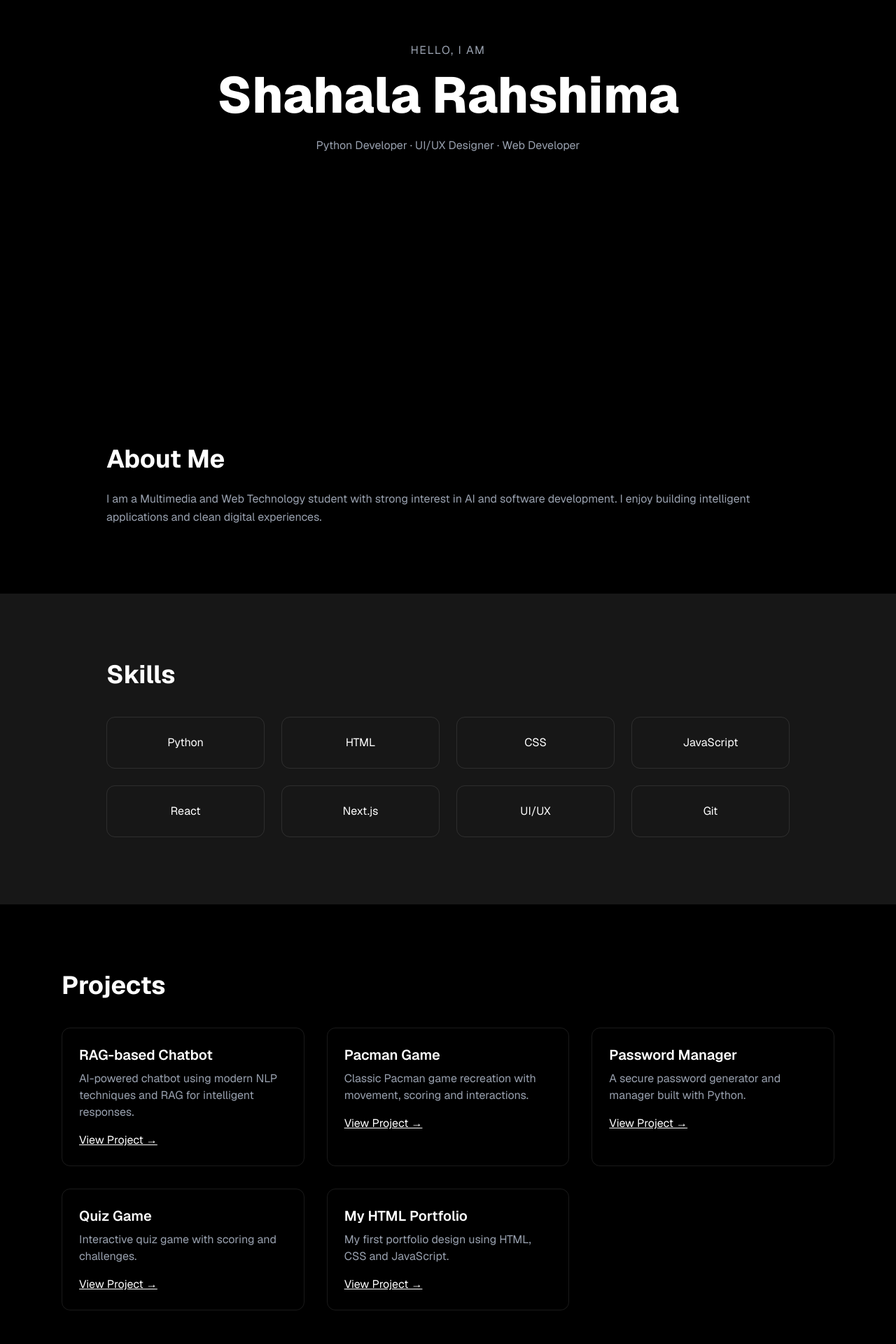
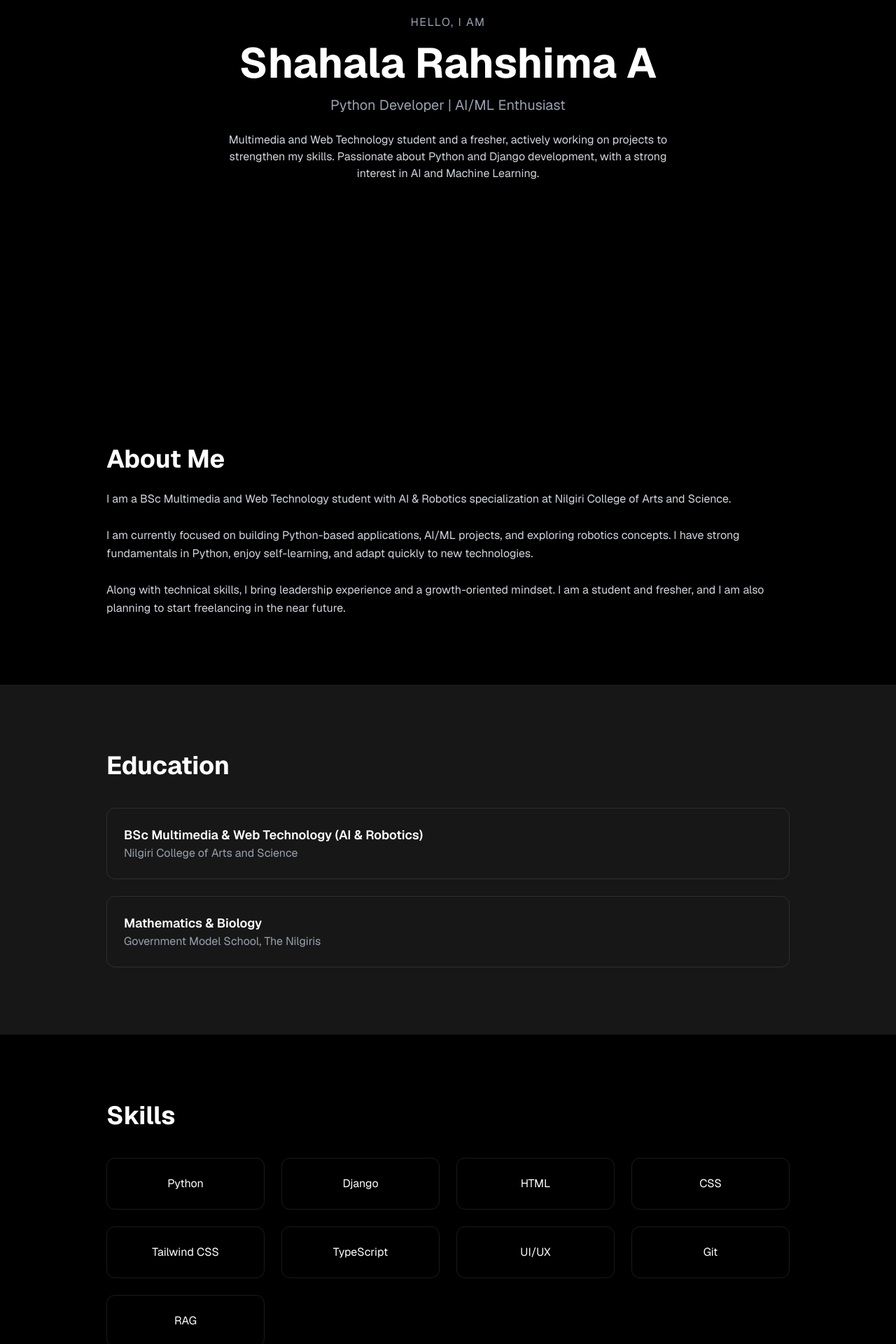
Before and after one commit to Shahala10/my-portfolio, a Next.js app: page / in a window 1280 px wide. Shown: the part 260-2180 px from the top of the page at 70% size. Built offline with nearby package versions, Linux system fonts and the light colour scheme.

Commit message:
Update portfolio content and structure

```diff
--- a/app/page.tsx
+++ b/app/page.tsx
@@ -6,28 +6,28 @@ import { useState } from "react";
 /* ================= PROJECT DATA ================= */
 const projects = [
   {
-    title: "RAG-based Chatbot",
-    desc: "AI-powered chatbot using modern NLP techniques and RAG for intelligent responses.",
+    title: "RAG-Based Chatbot",
+    desc: "AI chatbot using Retrieval Augmented Generation (RAG) for intelligent and contextual responses.",
     link: "https://github.com/Shahala10/Rag-based-chatbot",
   },
   {
     title: "Pacman Game",
-    desc: "Classic Pacman game recreation with movement, scoring and interactions.",
+    desc: "Classic Pacman game with movement logic, scoring system, and interactions.",
     link: "https://github.com/Shahala10/pacman_game",
   },
   {
     title: "Password Manager",
-    desc: "A secure password generator and manager built with Python.",
+    desc: "Secure password manager built using Python for safe credential handling.",
     link: "https://github.com/Shahala10/password_manager",
   },
   {
     title: "Quiz Game",
-    desc: "Interactive quiz game with scoring and challenges.",
+    desc: "Interactive quiz game with scoring and user input handling.",
     link: "https://github.com/Shahala10/quiz_game",
   },
   {
-    title: "My HTML Portfolio",
-    desc: "My first portfolio design using HTML, CSS and JavaScript.",
+    title: "My First HTML Portfolio",
+    desc: "Beginner portfolio created using HTML, CSS, and JavaScript.",
     link: "https://github.com/Shahala10/myportfolio",
   },
 ];
@@ -41,7 +41,7 @@ const events = [
   },
   {
     title: "AI & Python Workshop",
-    desc: "Hands-on training session on Python programming and AI concepts.",
+    desc: "Hands-on workshop on Python programming and AI fundamentals.",
     year: "2024",
   },
   {
@@ -55,13 +55,13 @@ const events = [
 const awards = [
   {
     title: "Certificate of Achievement – SAWIT.AI",
-    desc: "Recognized for successful completion of Generative AI learnathon.",
+    desc: "Recognized for successful completion of a Generative AI learnathon.",
     year: "2024",
   },
   {
     title: "Academic Excellence",
     desc: "Consistently performed as a topper in academics.",
-    year: "2023–2024",
+    year: "2023 – 2024",
   },
 ];
 
@@ -90,7 +90,6 @@ const sectionVariant = {
 /* ================= MAIN PAGE ================= */
 export default function Home() {
   const [menuOpen, setMenuOpen] = useState(false);
-  const [darkMode] = useState(true); // ✅ FIXED: darkMode defined
 
   return (
     <main className="bg-black text-white min-h-screen font-sans">
@@ -98,11 +97,11 @@ export default function Home() {
       {/* ================= NAVBAR ================= */}
       <nav className="fixed top-0 w-full z-50 bg-black/70 backdrop-blur border-b border-white/10">
         <div className="max-w-6xl mx-auto px-6 py-4 flex justify-between items-center">
-          <h1 className="font-bold text-xl">Shahala Rahshima</h1>
+          <h1 className="font-bold text-xl">Shahala Rahshima A</h1>
 
-          {/* Desktop Menu */}
           <div className="hidden md:flex space-x-6 text-sm">
             <a href="#about">About</a>
+            <a href="#education">Education</a>
             <a href="#skills">Skills</a>
             <a href="#projects">Projects</a>
             <a href="#events">Events</a>
@@ -117,16 +116,18 @@ export default function Home() {
             </a>
           </div>
 
-          {/* Mobile Button */}
-          <button className="md:hidden text-2xl" onClick={() => setMenuOpen(!menuOpen)}>
+          <button
+            className="md:hidden text-2xl"
+            onClick={() => setMenuOpen(!menuOpen)}
+          >
             ☰
           </button>
         </div>
 
-        {/* Mobile Menu */}
         {menuOpen && (
           <div className="md:hidden bg-black border-t border-white/10 px-6 py-4 space-y-4">
             <a href="#about" onClick={() => setMenuOpen(false)}>About</a>
+            <a href="#education" onClick={() => setMenuOpen(false)}>Education</a>
             <a href="#skills" onClick={() => setMenuOpen(false)}>Skills</a>
             <a href="#projects" onClick={() => setMenuOpen(false)}>Projects</a>
             <a href="#events" onClick={() => setMenuOpen(false)}>Events</a>
@@ -145,59 +146,158 @@ export default function Home() {
       >
         <div>
           <p className="uppercase tracking-widest text-gray-400">Hello, I am</p>
-          <h2 className="text-5xl md:text-7xl font-extrabold mt-4">
-            Shahala Rahshima
-          </h2>
-          <p className="mt-6 text-gray-400 max-w-xl mx-auto">
-            Python Developer · UI/UX Designer · Web Developer
+          <h1 className="text-4xl md:text-6xl font-bold mt-4">
+            Shahala Rahshima A
+          </h1>
+          <p className="mt-4 text-xl text-gray-400">
+            Python Developer | AI/ML Enthusiast
+          </p>
+          <p className="mt-6 max-w-2xl text-gray-300">
+            Multimedia and Web Technology student and a fresher, actively working
+            on projects to strengthen my skills. Passionate about Python and
+            Django development, with a strong interest in AI and Machine Learning.
           </p>
         </div>
       </motion.section>
 
       {/* ================= ABOUT ================= */}
-      <motion.section id="about" variants={sectionVariant} initial="hidden" whileInView="visible" viewport={{ once: true }} className="max-w-5xl mx-auto px-6 py-24">
+      <motion.section
+        id="about"
+        variants={sectionVariant}
+        initial="hidden"
+        whileInView="visible"
+        viewport={{ once: true }}
+        className="max-w-5xl mx-auto px-6 py-24"
+      >
         <h3 className="text-3xl md:text-4xl font-bold mb-6">About Me</h3>
-        <p className="text-gray-400 leading-relaxed">
-          I am a Multimedia and Web Technology student with strong interest in AI and software development.
-          I enjoy building intelligent applications and clean digital experiences.
+        <p className="text-gray-300 leading-relaxed">
+          I am a BSc Multimedia and Web Technology student with AI & Robotics
+          specialization at Nilgiri College of Arts and Science.
+          <br /><br />
+          I am currently focused on building Python-based applications, AI/ML
+          projects, and exploring robotics concepts. I have strong fundamentals
+          in Python, enjoy self-learning, and adapt quickly to new technologies.
+          <br /><br />
+          Along with technical skills, I bring leadership experience and a
+          growth-oriented mindset. I am a student and fresher, and I am also
+          planning to start freelancing in the near future.
         </p>
       </motion.section>
 
-      {/* ================= SKILLS ================= */}
-      <motion.section id="skills" variants={sectionVariant} initial="hidden" whileInView="visible" viewport={{ once: true }} className="bg-neutral-900 py-24">
+      {/* ================= EDUCATION ================= */}
+      <motion.section
+        id="education"
+        variants={sectionVariant}
+        initial="hidden"
+        whileInView="visible"
+        viewport={{ once: true }}
+        className="bg-neutral-900 py-24"
+      >
         <div className="max-w-5xl mx-auto px-6">
-          <h3 className="text-3xl md:text-4xl font-bold mb-10">Skills</h3>
-          <div className="grid grid-cols-2 md:grid-cols-4 gap-6">
-            {["Python","HTML","CSS","JavaScript","React","Next.js","UI/UX","Git"].map(skill => (
-              <motion.div key={skill} whileHover={{ scale: 1.05 }} className="border border-white/10 rounded-xl p-6 text-center">
-                {skill}
-              </motion.div>
-            ))}
+          <h3 className="text-3xl md:text-4xl font-bold mb-10">Education</h3>
+          <div className="space-y-6">
+            <div className="border border-white/10 rounded-xl p-6">
+              <h4 className="font-semibold text-lg">
+                BSc Multimedia & Web Technology (AI & Robotics)
+              </h4>
+              <p className="text-gray-400">Nilgiri College of Arts and Science</p>
+            </div>
+            <div className="border border-white/10 rounded-xl p-6">
+              <h4 className="font-semibold text-lg">
+                Mathematics & Biology
+              </h4>
+              <p className="text-gray-400">
+                Government Model School, The Nilgiris
+              </p>
+            </div>
           </div>
         </div>
       </motion.section>
 
+      {/* ================= SKILLS ================= */}
+      <motion.section
+        id="skills"
+        variants={sectionVariant}
+        initial="hidden"
+        whileInView="visible"
+        viewport={{ once: true }}
+        className="max-w-5xl mx-auto px-6 py-24"
+      >
+        <h3 className="text-3xl md:text-4xl font-bold mb-10">Skills</h3>
+        <div className="grid grid-cols-2 md:grid-cols-4 gap-6">
+          {[
+            "Python",
+            "Django",
+            "HTML",
+            "CSS",
+            "Tailwind CSS",
+            "TypeScript",
+            "UI/UX",
+            "Git",
+            "RAG",
+          ].map((skill) => (
+            <motion.div
+              key={skill}
+              whileHover={{ scale: 1.05 }}
+              className="border border-white/10 rounded-xl p-6 text-center"
+            >
+              {skill}
+            </motion.div>
+          ))}
+        </div>
+      </motion.section>
+
       {/* ================= PROJECTS ================= */}
-      <motion.section id="projects" variants={sectionVariant} initial="hidden" whileInView="visible" viewport={{ once: true }} className="max-w-6xl mx-auto px-6 py-24">
+      <motion.section
+        id="projects"
+        variants={sectionVariant}
+        initial="hidden"
+        whileInView="visible"
+        viewport={{ once: true }}
+        className="max-w-6xl mx-auto px-6 py-24"
+      >
         <h3 className="text-3xl md:text-4xl font-bold mb-10">Projects</h3>
         <div className="grid md:grid-cols-3 gap-8">
           {projects.map((p, i) => (
-            <motion.div key={i} whileHover={{ scale: 1.05 }} className="border border-white/10 rounded-xl p-6">
+            <motion.div
+              key={i}
+              whileHover={{ scale: 1.05 }}
+              className="border border-white/10 rounded-xl p-6"
+            >
               <h4 className="text-xl font-semibold mb-2">{p.title}</h4>
               <p className="text-gray-400 mb-4">{p.desc}</p>
-              <a href={p.link} target="_blank" className="underline">View Project →</a>
+              <a
+                href={p.link}
+                target="_blank"
+                className="underline text-sm"
+              >
+                View Project →
+              </a>
             </motion.div>
           ))}
         </div>
       </motion.section>
 
       {/* ================= EVENTS ================= */}
-      <motion.section id="events" variants={sectionVariant} initial="hidden" whileInView="visible" viewport={{ once: true }} className="max-w-6xl mx-auto px-6 py-24">
-        <h3 className="text-3xl md:text-4xl font-bold mb-10">Events Participated</h3>
+      <motion.section
+        id="events"
+        variants={sectionVariant}
+        initial="hidden"
+        whileInView="visible"
+        viewport={{ once: true }}
+        className="max-w-6xl mx-auto px-6 py-24"
+      >
+        <h3 className="text-3xl md:text-4xl font-bold mb-10">
+          Events Participated
+        </h3>
         <div className="grid md:grid-cols-3 gap-8">
           {events.map((e, i) => (
-            <motion.div key={i} whileHover={{ scale: 1.05 }} className="border border-white/10 rounded-xl p-6">
-              <h4 className="text-xl font-semibold">{e.title}</h4>
+            <motion.div
+              key={i}
+              whileHover={{ scale: 1.05 }}
+              className="border border-white/10 rounded-xl p-6"
+            >
+              <h4 className="font-semibold">{e.title}</h4>
               <p className="text-gray-400 text-sm mt-2">{e.desc}</p>
               <p className="text-gray-500 mt-3">{e.year}</p>
             </motion.div>
@@ -206,13 +306,26 @@ export default function Home() {
       </motion.section>
 
       {/* ================= AWARDS ================= */}
-      <motion.section id="awards" variants={sectionVariant} initial="hidden" whileInView="visible" viewport={{ once: true }} className="bg-neutral-900 py-24">
+      <motion.section
+        id="awards"
+        variants={sectionVariant}
+        initial="hidden"
+        whileInView="visible"
+        viewport={{ once: true }}
+        className="bg-neutral-900 py-24"
+      >
         <div className="max-w-6xl mx-auto px-6">
-          <h3 className="text-3xl md:text-4xl font-bold mb-10">Awards & Achievements</h3>
+          <h3 className="text-3xl md:text-4xl font-bold mb-10">
+            Awards & Achievements
+          </h3>
           <div className="grid md:grid-cols-2 gap-8">
             {awards.map((a, i) => (
-              <motion.div key={i} whileHover={{ scale: 1.05 }} className="border border-white/10 rounded-xl p-6">
-                <h4 className="text-xl font-semibold">{a.title}</h4>
+              <motion.div
+                key={i}
+                whileHover={{ scale: 1.05 }}
+                className="border border-white/10 rounded-xl p-6"
+              >
+                <h4 className="font-semibold">{a.title}</h4>
                 <p className="text-gray-400 text-sm mt-2">{a.desc}</p>
                 <p className="text-gray-500 mt-3">{a.year}</p>
               </motion.div>
@@ -222,11 +335,22 @@ export default function Home() {
       </motion.section>
 
       {/* ================= CERTIFICATES ================= */}
-      <motion.section id="certificates" variants={sectionVariant} initial="hidden" whileInView="visible" viewport={{ once: true }} className="max-w-6xl mx-auto px-6 py-24">
+      <motion.section
+        id="certificates"
+        variants={sectionVariant}
+        initial="hidden"
+        whileInView="visible"
+        viewport={{ once: true }}
+        className="max-w-6xl mx-auto px-6 py-24"
+      >
         <h3 className="text-3xl md:text-4xl font-bold mb-10">Certificates</h3>
         <div className="grid md:grid-cols-3 gap-8">
           {certificates.map((c, i) => (
-            <motion.div key={i} whileHover={{ scale: 1.05 }} className="border border-white/10 rounded-xl p-6">
+            <motion.div
+              key={i}
+              whileHover={{ scale: 1.05 }}
+              className="border border-white/10 rounded-xl p-6"
+            >
               <h4 className="font-semibold">{c.title}</h4>
               <p className="text-gray-400 text-sm mt-2">{c.org}</p>
             </motion.div>
@@ -235,16 +359,22 @@ export default function Home() {
       </motion.section>
 
       {/* ================= CONTACT ================= */}
-      <motion.section variants={sectionVariant} initial="hidden" whileInView="visible" viewport={{ once: true }} className="bg-neutral-900 py-16 text-center">
+      <motion.section
+        variants={sectionVariant}
+        initial="hidden"
+        whileInView="visible"
+        viewport={{ once: true }}
+        className="bg-neutral-900 py-16 text-center"
+      >
         <h3 className="text-3xl md:text-4xl font-bold mb-4">Contact Me</h3>
+        <p className="text-gray-400">shahalashazz10@gmail.com</p>
         <p className="text-gray-400">shahalarahshima@gmail.com</p>
-        <p className="text-gray-400">India</p>
+        <p className="text-gray-500 mt-2">India</p>
       </motion.section>
 
       <footer className="py-6 text-center text-sm text-gray-500">
-        © 2025 Shahala Rahshima
+        © 2025 Shahala Rahshima A
       </footer>
-
     </main>
   );
 }
```
